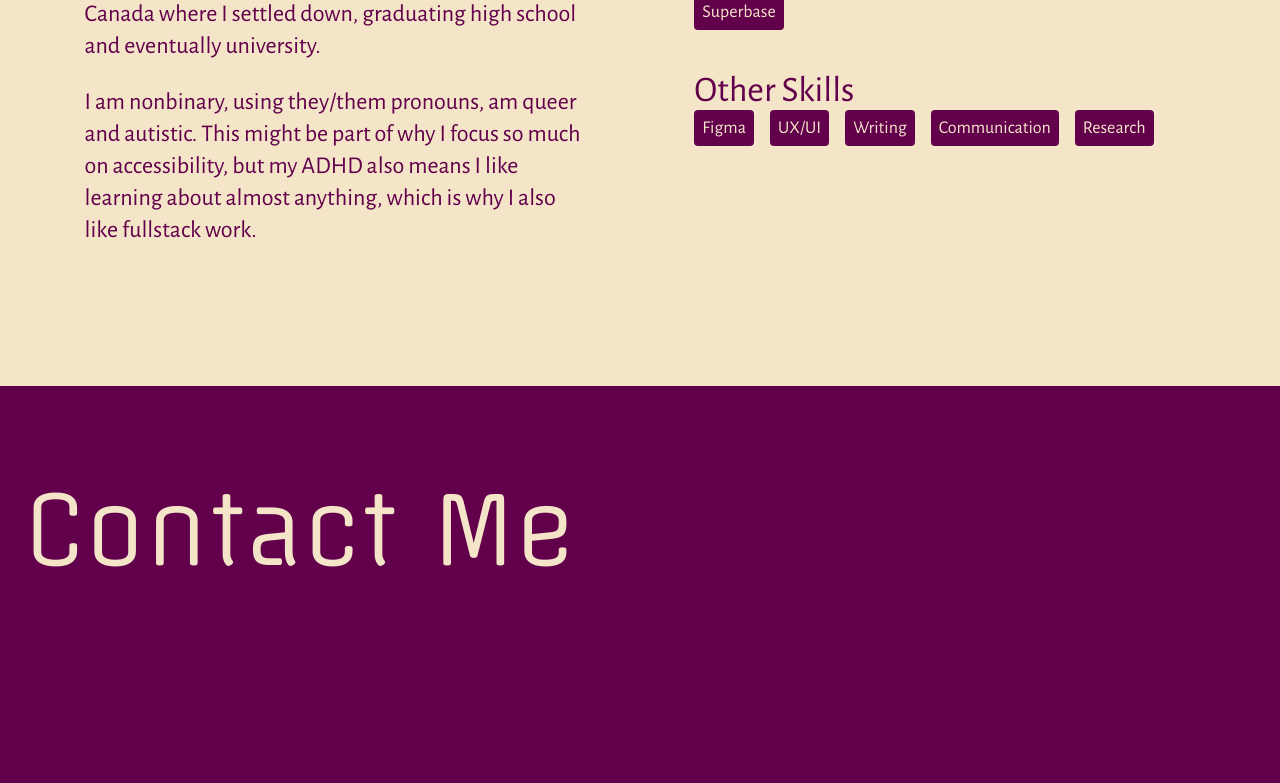
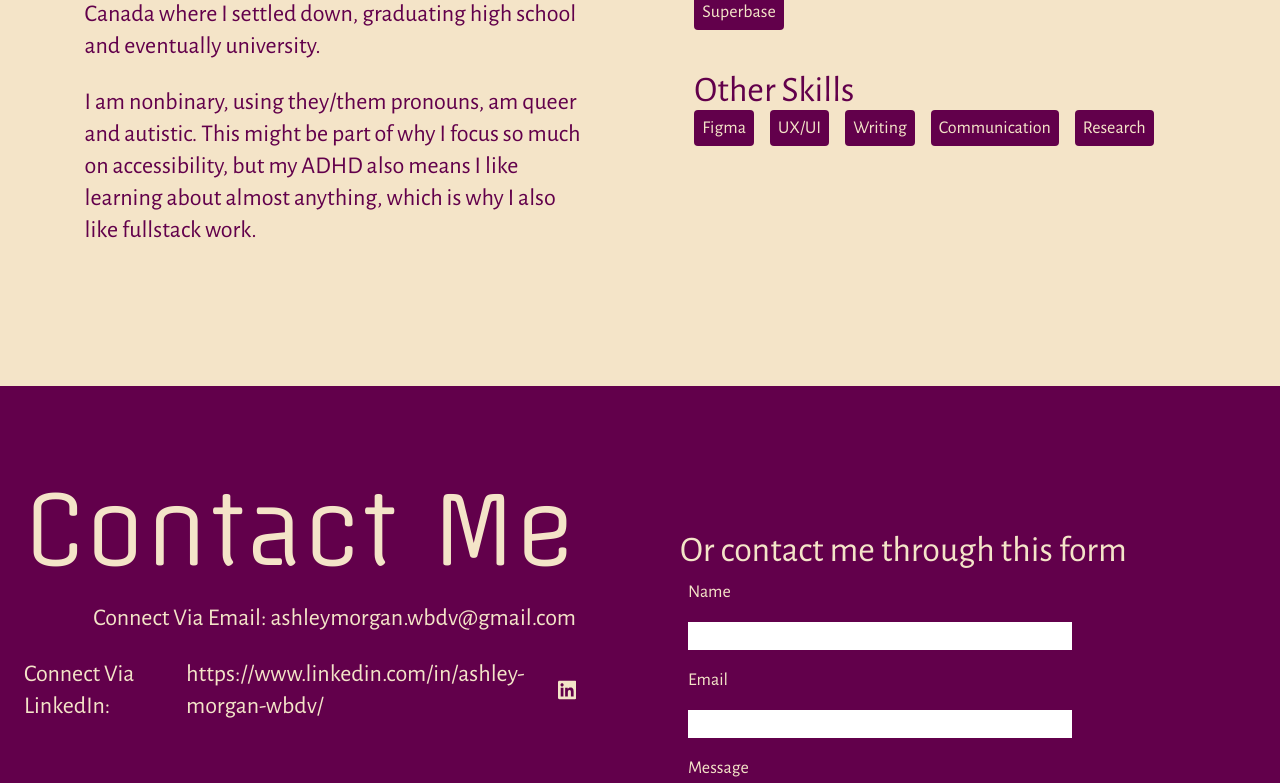
Before and after one commit to AshlavaDev/portfolio, a Next.js app: page / in a window 1280 px wide. Shown: the part 2014-2797 px from the top of the page. Built offline with nearby package versions, Linux system fonts and the light colour scheme.

Commit message:
add form to test and contact info

```diff
--- a/components/About.tsx
+++ b/components/About.tsx
@@ -16,7 +16,7 @@ export default function About({}: Props) {
         <p className='text-lg md:text-2xl'>I am originally from England and spent a couple of years in Ghana in west Africa before I hit double digits. Eventually my parents, with me in tow, moved to Canada where I settled down, graduating high school and eventually university.</p>
         <p className='text-lg md:text-2xl'>I am nonbinary, using they/them pronouns, am queer and autistic. This might be part of why I focus so much on accessibility, but my ADHD also means I like learning about almost anything, which is why I also like fullstack work.</p>
       </div>
-      <div className='pt-20 px-6 flex flex-col items-center max-w-prose'>
+      <div className='pt-20 px-6 flex flex-col items-center max-w-prose pb-4'>
         <h2 className='font-offside text-4xl md:text-6xl pb-2'>Skills</h2>
         <div className='flex flex-col gap-10'>
           <div>
--- a/components/Contact.tsx
+++ b/components/Contact.tsx
@@ -1,12 +1,32 @@
 import React from 'react';
 import Footer from './Footer';
+import ContactForm from './ContactForm';
+import { SiLinkedin } from 'react-icons/si';
+import Link from 'next/link';
 
 type Props = {}
 
 export default function Contact({}: Props) {
   return (
-    <section id='contact' className='min-h-screen bg-burgundy text-cream relative'>
-      <h2 className='font-offside text-4xl md:text-8xl pt-24 px-6'>Contact Me</h2>
+    <section id='contact' className='min-h-screen w-screen bg-burgundy text-cream relative grid grid-cols-1 md:grid-cols-2 gap-x-20'>
+      <div className='pt-24 px-6 text-xl md:text-2xl flex flex-col items-end gap-y-6'>
+        <h2 className='font-offside text-4xl md:text-8xl'>Contact Me</h2>
+        <p>Connect Via Email: ashleymorgan.wbdv@gmail.com</p>
+        <span className='flex items-center gap-x-2 justify-self-center'>
+          <p>Connect Via LinkedIn:</p>
+          <Link href='https://www.linkedin.com/in/ashley-morgan-wbdv/' legacyBehavior>
+            <a target='_blank' rel="noopener noreferrer" className='flex gap-2 items-center'>
+              <span className='hover:bg-cream hover:text-burgundy hover:px-1 hover:rounded-sm hidden md:block'>https://www.linkedin.com/in/ashley-morgan-wbdv/</span>
+              <SiLinkedin />
+            </a>
+          </Link>
+        </span>
+      </div>
+      <div className='container flex flex-col items-between pt-36'>
+        <p className='text-2xl md:text-4xl'>Or contact me through this form</p>
+        <ContactForm />
+      </div>
+
       <Footer />
     </section>
   )
--- /dev/null
+++ b/components/ContactForm.jsx
@@ -0,0 +1,106 @@
+'use client'
+
+import React, { useState } from 'react';
+import axios from 'axios';
+
+export default function ContactForm() {
+  const [status, setStatus] = useState({
+    submitted: false,
+    submitting: false,
+    info: { error: false, msg: null },
+  });
+  const [inputs, setInputs] = useState({
+    email: '',
+    message: '',
+  });
+  const handleServerResponse = (ok, msg) => {
+    if (ok) {
+      setStatus({
+        submitted: true,
+        submitting: false,
+        info: { error: false, msg: msg },
+      });
+      setInputs({
+        email: '',
+        message: '',
+      });
+    } else {
+      setStatus({
+        info: { error: true, msg: msg },
+      });
+    }
+  };
+  const handleOnChange = (e) => {
+    e.persist();
+    setInputs((prev) => ({
+      ...prev,
+      [e.target.id]: e.target.value,
+    }));
+    setStatus({
+      submitted: false,
+      submitting: false,
+      info: { error: false, msg: null },
+    });
+  };
+  const handleOnSubmit = (e) => {
+    e.preventDefault();
+    setStatus((prevStatus) => ({ ...prevStatus, submitting: true }));
+    axios({
+      method: 'POST',
+      url: 'https://formspree.io/f/mvonnygv',
+      data: inputs,
+    })
+      .then((response) => {
+        handleServerResponse(
+          true,
+          'Thank you, your message has been submitted.',
+        );
+      })
+      .catch((error) => {
+        handleServerResponse(false, error.response.data.error);
+      });
+  };
+  return (
+    <div className='max-w-prose w-2/3'>
+      <form onSubmit={handleOnSubmit} className='flex flex-col gap-y-4 p-2 md:text-lg'>
+        <label htmlFor='name'>Name</label>
+        <input
+          id='name'
+          type='text'
+          name='name'
+          onChange={handleOnChange}
+          required
+          value={inputs.name}
+        />
+        <label htmlFor="email">Email</label>
+        <input
+          id="email"
+          type="email"
+          name="_replyto"
+          onChange={handleOnChange}
+          required
+          value={inputs.email}
+        />
+        <label htmlFor="message">Message</label>
+        <textarea
+          id="message"
+          name="message"
+          onChange={handleOnChange}
+          required
+          value={inputs.message}
+        />
+        <button type="submit" disabled={status.submitting} className='px-2 py-1 bg-cream text-burgundy max-w-max rounded-sm'>
+          {!status.submitting
+            ? !status.submitted
+              ? 'Submit'
+              : 'Submitted'
+            : 'Submitting...'}
+        </button>
+      </form>
+      {status.info.error && (
+        <div className="error">Error: {status.info.msg}</div>
+      )}
+      {!status.info.error && status.info.msg && <p>{status.info.msg}</p>}
+    </div>
+  );
+};
--- a/components/Intro.tsx
+++ b/components/Intro.tsx
@@ -22,11 +22,15 @@ export default function Intro({}: Props) {
         <div className='flex flex-col items-center gap-y-4'>
           <h3 className='text-4xl md:text-6xl'>Web Developer</h3>
           <div className='flex gap-x-4'>
-            <Link href='https://github.com/AshlavaDev'>
-              <SiGithub />
+            <Link href='https://github.com/AshlavaDev' legacyBehavior>
+              <a target='_blank' rel="noopener noreferrer">
+                <SiGithub />
+              </a>
             </Link>
-            <Link href='https://www.linkedin.com/in/ashley-morgan-wbdv/'>
-              <SiLinkedin />
+            <Link href='https://www.linkedin.com/in/ashley-morgan-wbdv/' legacyBehavior>
+              <a target='_blank' rel="noopener noreferrer">
+                <SiLinkedin />
+              </a>
             </Link>
           </div>
         </div>
--- a/package.json
+++ b/package.json
@@ -9,11 +9,13 @@
     "lint": "next lint"
   },
   "dependencies": {
+    "@formspree/react": "^2.4.1",
     "@types/node": "20.2.5",
     "@types/react": "18.2.7",
     "@types/react-dom": "18.2.4",
     "@vercel/analytics": "^1.0.1",
     "autoprefixer": "10.4.14",
+    "axios": "^1.4.0",
     "eslint": "8.41.0",
     "eslint-config-next": "13.4.4",
     "next": "13.4.4",
```
Also changed, not shown: 2 other files (tests, documents, lock files or other folders).
